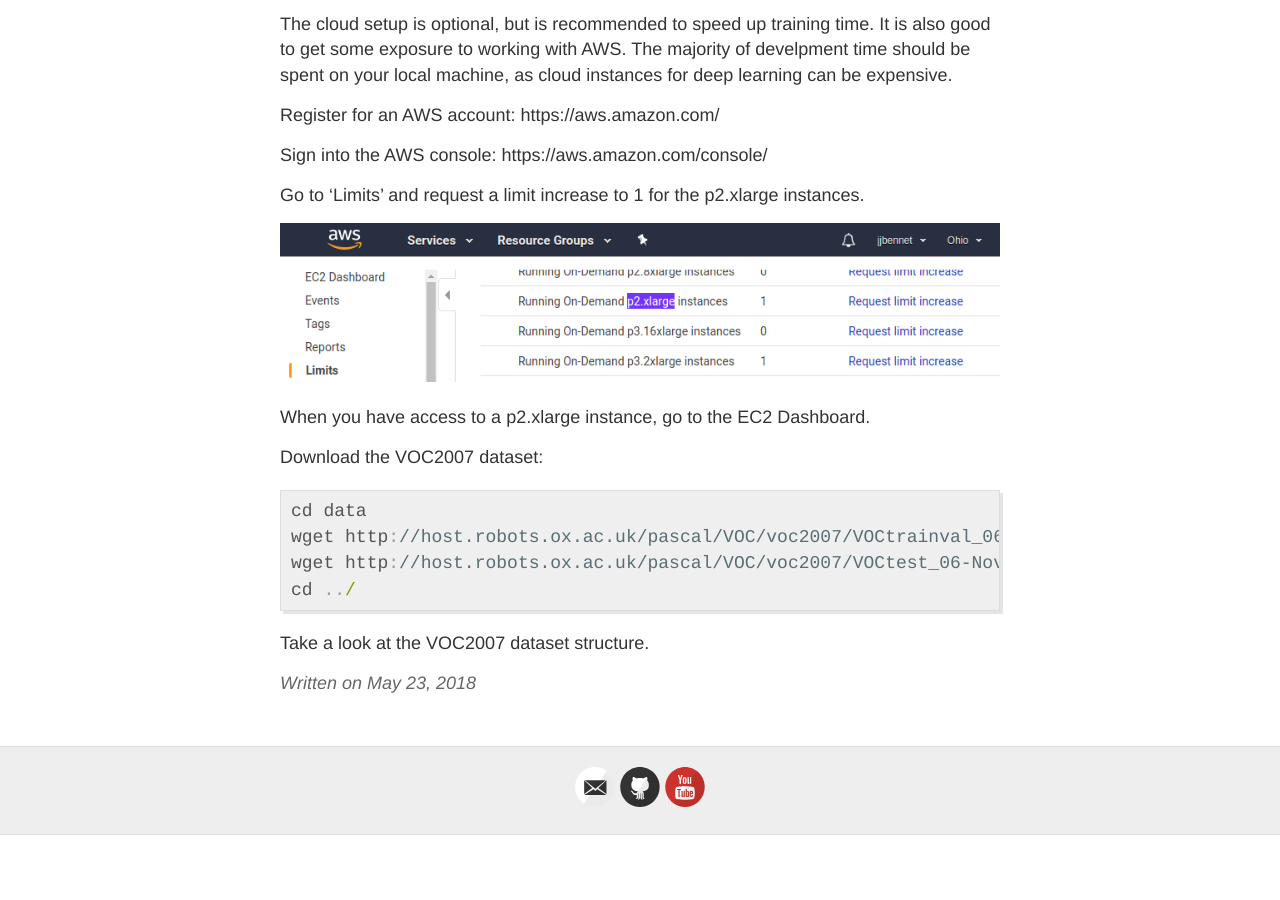
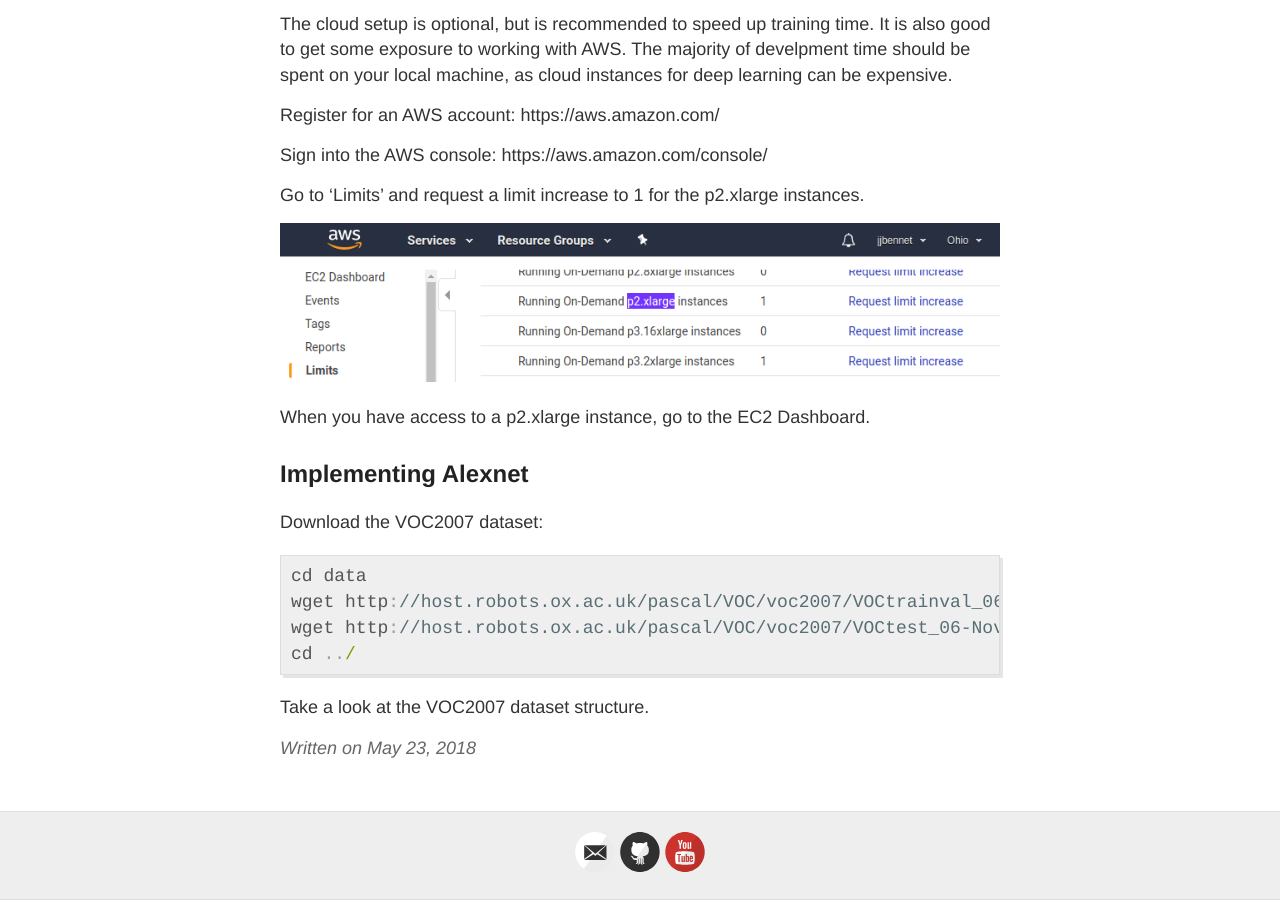
Before and after one commit to grudsby/grudsby.github.io, a Jekyll site: the page built from _posts/2018-5-23-Training-AlexNet-on-VOC2007-in-PyTorch.md, in a window 1280 px wide and 900 px high, scrolled down 1248 px. Built offline with Jekyll 4.4.1, drawn with Linux system fonts in a browser that asks for light colours; before the commit the page ends 2083 px from its top, so only the background shows below that.

Commit message:
Update 2018-5-23-Training-AlexNet-on-VOC2007-in-PyTorch.md

```diff
--- a/_posts/2018-5-23-Training-AlexNet-on-VOC2007-in-PyTorch.md
+++ b/_posts/2018-5-23-Training-AlexNet-on-VOC2007-in-PyTorch.md
@@ -58,10 +58,7 @@ Go to 'Limits' and request a limit increase to 1 for the p2.xlarge instances.
 
 When you have access to a p2.xlarge instance, go to the EC2 Dashboard.
 
-
-
-
-
+## Implementing Alexnet
 
 Download the VOC2007 dataset:
 
```
